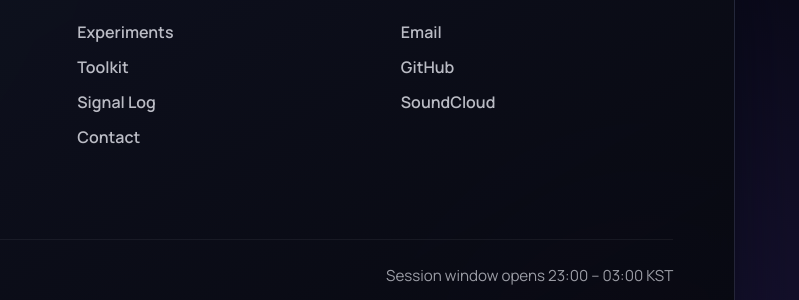
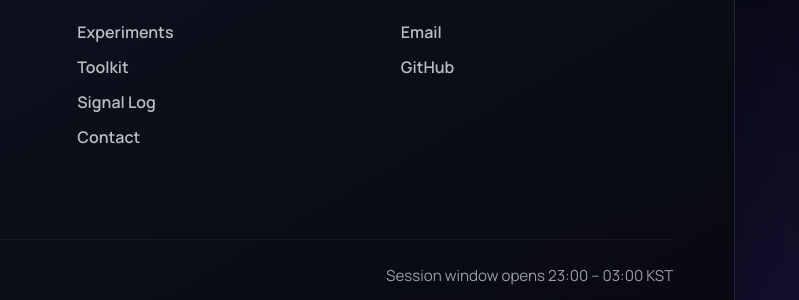
Before and after one commit to JangHyunGyu/JangHyunGyu.github.io, a plain HTML site: page index.html in a window 1280 px wide. Shown: the part 4736-5036 px from the top of the page, 481-1280 px from the left. Drawn offline with Linux system fonts and the light colour scheme; a web font is replaced by a local one.

Commit message:
연락 채널에서 SoundCloud 링크 제거

```diff
--- a/index.html
+++ b/index.html
@@ -415,7 +415,6 @@
             <nav class="footer-nav" aria-label="연락 채널">
               <a href="mailto:hyungyu@archerlab.dev">Email</a>
               <a href="https://github.com/JangHyunGyu" target="_blank" rel="noopener">GitHub</a>
-              <a href="https://soundcloud.com" target="_blank" rel="noopener">SoundCloud</a>
             </nav>
           </div>
         </div>
```
